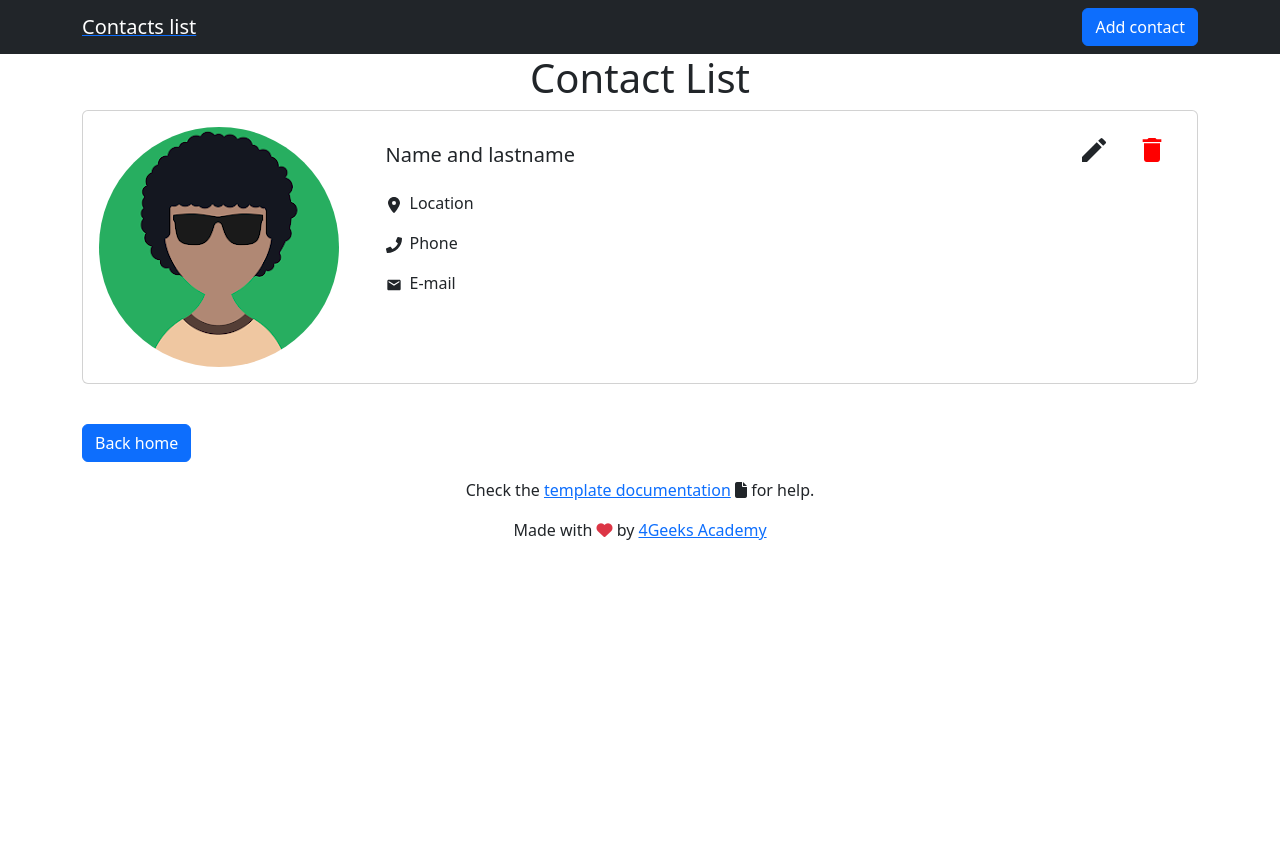
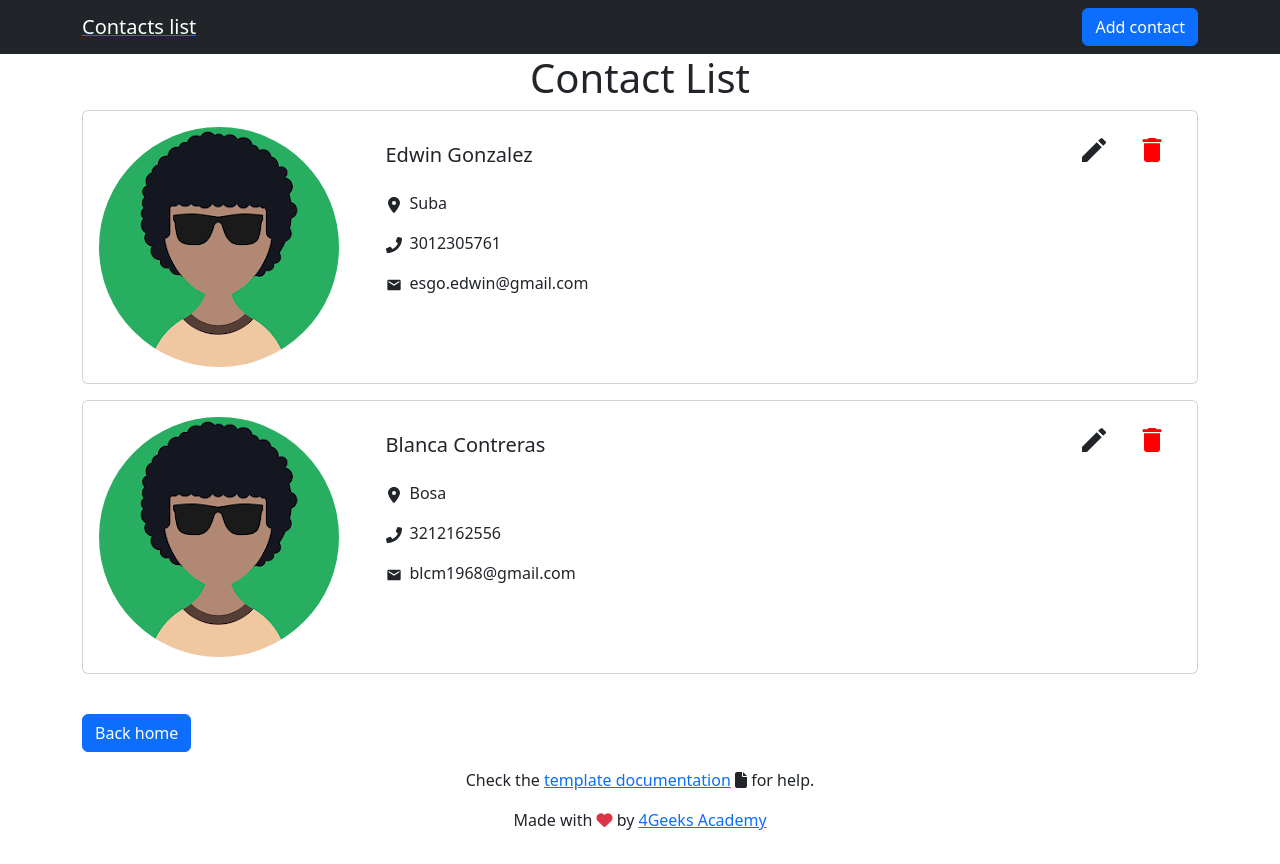
Before and after one commit to 4GeeksAcademy/Lista-de-contactos_Edwin, a React (Vite) app: page /contacts in a window 1280 px wide. Before the commit the page ends 800 px from the top, so only its background shows below. Built offline with nearby package versions, Linux system fonts and the light colour scheme.

Commit message:
actualizado archivo store.js con datos iniciales, renderizado de tarjetas funcional en la pagina de lista de contactos

```diff
--- a/src/components/ContactCard.jsx
+++ b/src/components/ContactCard.jsx
@@ -1,11 +1,10 @@
-import rigoImageUrl from "../assets/img/rigo-baby.jpg";
 import contactBase from "../assets/img/contact-base.webp";
 import { FaPhone } from "react-icons/fa";
 import { FaLocationDot } from "react-icons/fa6";
 import { MdEmail, MdModeEdit, MdDelete } from "react-icons/md";
 import '../styles/card.css';
 
-export const ContactCard = () => (
+export const ContactCard = ({contact}) => (
   <div className="card mb-3 p-3">
     <div className="row g-0">
       <div className="col-md-3">
@@ -13,18 +12,18 @@ export const ContactCard = () => (
       </div>
       <div className="col-md-7">
         <div className="card-body">
-          <h5 className="card-title mb-4">Name and lastname</h5>
+          <h5 className="card-title mb-4">{contact.fullName}</h5>
           <p className="card-text">
             <FaLocationDot className="me-2" />
-            Location
+            {contact.location}
           </p>
           <p className="card-text">
             <FaPhone className="me-2"/>
-            Phone
+            {contact.phone}
           </p>
           <p className="card-text">
             <MdEmail className="me-2"/>
-            E-mail
+            {contact.email}
           </p>
         </div>
       </div>
--- a/src/pages/Contacts.jsx
+++ b/src/pages/Contacts.jsx
@@ -10,9 +10,12 @@ export const Contacts = () => {
   return (
     <div className="container">
       <h1 className ="text-center">Contact List</h1>
-      <ContactCard/>
+
+      {store.contacts.map(contact => (
+        <ContactCard key={contact.id} contact={contact} />
+      ))}
+
       <br />
-
       <Link to="/">
         <button className="btn btn-primary">Back home</button>
       </Link>
--- a/src/store.js
+++ b/src/store.js
@@ -1,32 +1,44 @@
-export const initialStore=()=>{
-  return{
+export const initialStore = () => {
+  return {
     message: null,
-    todos: [
+    contacts: [
       {
         id: 1,
-        title: "Make the bed",
-        background: null,
+        fullName: "Edwin Gonzalez",
+        location: "Suba",
+        phone: 3012305761,
+        email: "esgo.edwin@gmail.com",
       },
       {
         id: 2,
-        title: "Do my homework",
-        background: null,
-      }
-    ]
+        fullName: "Blanca Contreras",
+        location: "Bosa",
+        phone: 3212162556,
+        email: "blcm1968@gmail.com",
+      },
+    ],
+  };
+};
+
+export default function storeReducer(store, action = {}) {
+  switch (action.type) {
+
+    case "add_contact":
+      return {
+        ...store,
+        contacts: [...store.contacts, action.payload],
+      };
+
+    case "update_contact":
+      return {
+        ...store,
+        contacts: store.contacts.map((contact) =>
+          contact.id === action.payload.id
+            ? { ...contact, ...action.payload }
+            : contact
+        ),
+      };
+    default:
+      throw Error("Unknown action.");
   }
 }
-
-export default function storeReducer(store, action = {}) {
-  switch(action.type){
-    case 'add_task':
-
-      const { id,  color } = action.payload
-
-      return {
-        ...store,
-        todos: store.todos.map((todo) => (todo.id === id ? { ...todo, background: color } : todo))
-      };
-    default:
-      throw Error('Unknown action.');
-  }
-}
```
